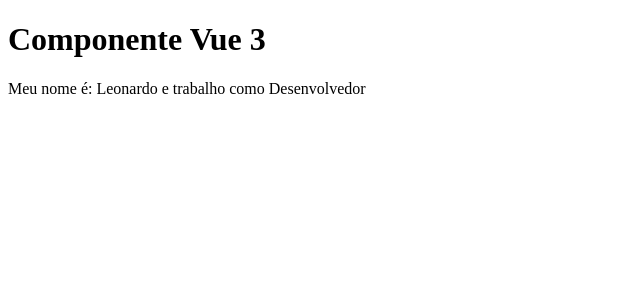
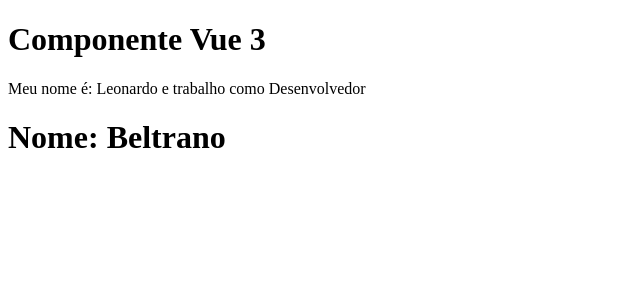
Before and after one commit to LeonardoScherer/curso_vuejs3, a Vue app in the folder 3_projeto_cli/: page / in a window 1280 px wide. Shown: the top 300 px of the page, without its empty margins (0-640 px from the left). Built offline with nearby package versions, Linux system fonts and the light colour scheme.

Commit message:
Lifecycle hooks

```diff
--- a/3_projeto_cli/src/App.vue
+++ b/3_projeto_cli/src/App.vue
@@ -1,14 +1,17 @@
 <template>
   <PrimeiroComponente />
+  <LifeCycle />
 </template>
 
 <script>
   import PrimeiroComponente from './components/PrimeiroComponente.vue'
+  import LifeCycle from './components/LifeCycle.vue'
 
   export default {
     name: 'App',
     components: {
-      PrimeiroComponente
+      PrimeiroComponente,
+      LifeCycle
     }
   }
 </script>
--- /dev/null
+++ b/3_projeto_cli/src/components/LifeCycle.vue
@@ -0,0 +1,26 @@
+<template>
+    <div>
+        <h1>Nome: {{ nome }}</h1>
+    </div>
+</template>
+
+<script>
+    export default {
+        name: 'LifeCycle',
+        data() {
+            return {
+                nome: 'Fulano'
+            }
+        },
+        created() {
+            setTimeout(() => {
+                this.nome = 'Ciclano'
+            }, 1000);
+        },
+        mounted() {
+            setTimeout(() => {
+                this.nome = 'Beltrano'
+            }, 1500);
+        }
+    }
+</script>
```
